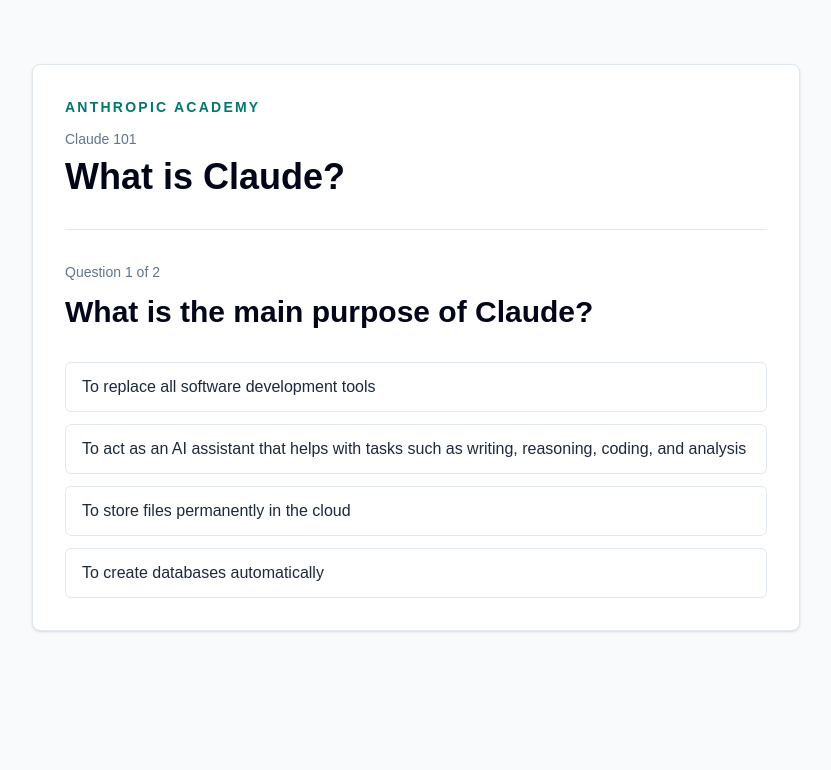
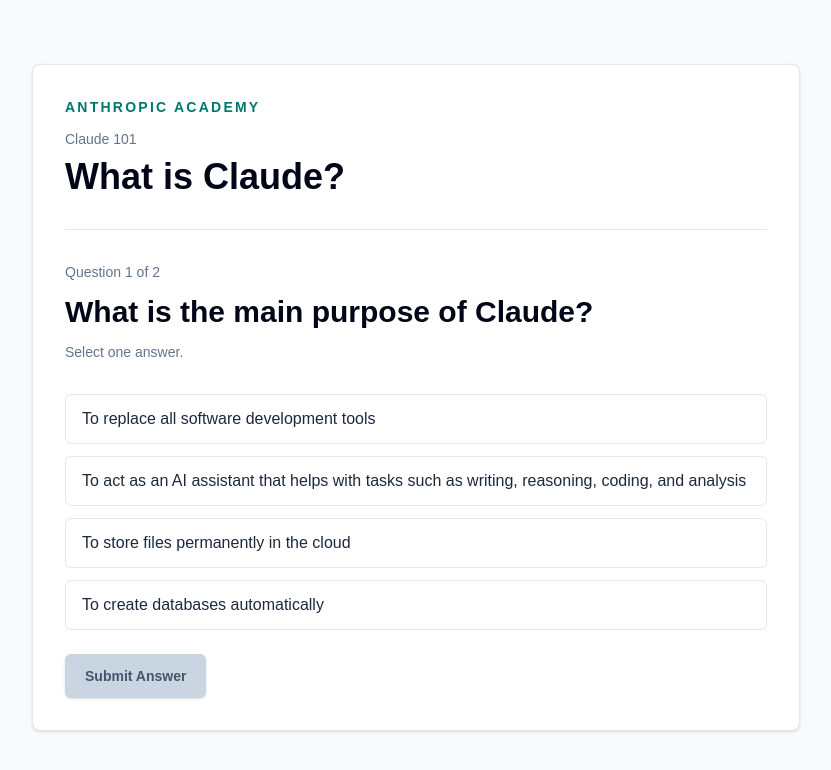
Before and after one commit to bh7781/mnemoloop, a Next.js app: page /practice in a window 1280 px wide. Shown: the top 770 px of the page, without its empty margins (224-1055 px from the left). Built offline with nearby package versions, Linux system fonts and the light colour scheme.

Commit message:
Support submit flow and multiple correct answers

```diff
--- a/app/practice/page.tsx
+++ b/app/practice/page.tsx
@@ -6,7 +6,7 @@
   id: string;
   question: string;
   options: string[];
-  correctOptionIndex: number;
+  correctOptionIndexes: number[];
   explanation: string;
 };
 
--- a/app/practice/question-data.ts
+++ b/app/practice/question-data.ts
@@ -57,8 +57,37 @@
   try {
     const file = await readFile(questionPath, "utf8");
 
-    return JSON.parse(file) as QuizData;
+    return normalizeQuiz(JSON.parse(file));
   } catch {
     return null;
   }
 }
+
+type RawQuizQuestion = Omit<QuizData["questions"][number], "correctOptionIndexes"> & {
+  correctOptionIndex?: number;
+  correctOptionIndexes?: number[];
+};
+
+type RawQuizData = Omit<QuizData, "questions"> & {
+  questions: RawQuizQuestion[];
+};
+
+function normalizeQuiz(rawQuiz: RawQuizData): QuizData {
+  return {
+    ...rawQuiz,
+    questions: rawQuiz.questions.map((question) => {
+      const correctOptionIndexes = Array.isArray(question.correctOptionIndexes)
+        ? question.correctOptionIndexes
+        : [question.correctOptionIndex].filter(
+            (index): index is number => typeof index === "number",
+          );
+      const normalizedQuestion = { ...question };
+      delete normalizedQuestion.correctOptionIndex;
+
+      return {
+        ...normalizedQuestion,
+        correctOptionIndexes,
+      };
+    }),
+  };
+}
--- a/app/practice/quiz.tsx
+++ b/app/practice/quiz.tsx
@@ -10,14 +10,15 @@
 
 type AnsweredQuestion = {
   questionId: string;
-  selectedOptionIndex: number;
+  selectedOptionIndexes: number[];
 };
 
 export default function Quiz({ quiz }: QuizProps) {
   const [currentQuestionIndex, setCurrentQuestionIndex] = useState(0);
-  const [selectedOptionIndex, setSelectedOptionIndex] = useState<number | null>(
-    null,
+  const [selectedOptionIndexes, setSelectedOptionIndexes] = useState<number[]>(
+    [],
   );
+  const [hasSubmitted, setHasSubmitted] = useState(false);
   const [correctCount, setCorrectCount] = useState(0);
   const [answeredQuestions, setAnsweredQuestions] = useState<
     AnsweredQuestion[]
@@ -25,25 +26,46 @@
   const [isComplete, setIsComplete] = useState(false);
 
   const currentQuestion = quiz.questions[currentQuestionIndex];
-  const hasAnswered = selectedOptionIndex !== null;
-  const isCorrect =
-    hasAnswered && selectedOptionIndex === currentQuestion.correctOptionIndex;
+  const isMultipleAnswer = currentQuestion.correctOptionIndexes.length > 1;
+  const hasSelectedAnswer = selectedOptionIndexes.length > 0;
+  const isCorrect = areOptionIndexesEqual(
+    selectedOptionIndexes,
+    currentQuestion.correctOptionIndexes,
+  );
 
   function selectOption(optionIndex: number) {
-    if (hasAnswered) {
+    if (hasSubmitted) {
       return;
     }
 
-    setSelectedOptionIndex(optionIndex);
+    setSelectedOptionIndexes((indexes) => {
+      if (!isMultipleAnswer) {
+        return [optionIndex];
+      }
+
+      if (indexes.includes(optionIndex)) {
+        return indexes.filter((index) => index !== optionIndex);
+      }
+
+      return [...indexes, optionIndex];
+    });
+  }
+
+  function submitAnswer() {
+    if (!hasSelectedAnswer || hasSubmitted) {
+      return;
+    }
+
+    setHasSubmitted(true);
     setAnsweredQuestions((answers) => [
       ...answers,
       {
         questionId: currentQuestion.id,
-        selectedOptionIndex: optionIndex,
+        selectedOptionIndexes,
       },
     ]);
 
-    if (optionIndex === currentQuestion.correctOptionIndex) {
+    if (isCorrect) {
       setCorrectCount((count) => count + 1);
     }
   }
@@ -55,12 +77,14 @@
     }
 
     setCurrentQuestionIndex((index) => index + 1);
-    setSelectedOptionIndex(null);
+    setSelectedOptionIndexes([]);
+    setHasSubmitted(false);
   }
 
   function restartQuiz() {
     setCurrentQuestionIndex(0);
-    setSelectedOptionIndex(null);
+    setSelectedOptionIndexes([]);
+    setHasSubmitted(false);
     setCorrectCount(0);
     setAnsweredQuestions([]);
     setIsComplete(false);
@@ -118,11 +142,18 @@
               const userSelectedAnswer =
                 answer === undefined
                   ? "No answer selected"
-                  : question.options[answer.selectedOptionIndex];
-              const correctAnswer =
-                question.options[question.correctOptionIndex];
-              const answeredCorrectly =
-                answer?.selectedOptionIndex === question.correctOptionIndex;
+                  : formatOptionAnswers(
+                      question.options,
+                      answer.selectedOptionIndexes,
+                    );
+              const correctAnswer = formatOptionAnswers(
+                question.options,
+                question.correctOptionIndexes,
+              );
+              const answeredCorrectly = areOptionIndexesEqual(
+                answer?.selectedOptionIndexes ?? [],
+                question.correctOptionIndexes,
+              );
 
               return (
                 <li
@@ -157,12 +188,20 @@
 
                   <div className="mt-5 grid gap-3">
                     <AnswerLine
-                      label="Your answer"
+                      label={
+                        question.correctOptionIndexes.length > 1
+                          ? "Your answers"
+                          : "Your answer"
+                      }
                       value={userSelectedAnswer}
                       tone={answeredCorrectly ? "correct" : "incorrect"}
                     />
                     <AnswerLine
-                      label="Correct answer"
+                      label={
+                        question.correctOptionIndexes.length > 1
+                          ? "Correct answers"
+                          : "Correct answer"
+                      }
                       value={correctAnswer}
                       tone="correct"
                     />
@@ -196,20 +235,29 @@
         <h1 className="mt-3 text-2xl font-semibold tracking-normal text-slate-950 sm:text-3xl">
           {currentQuestion.question}
         </h1>
+        <p className="mt-3 text-sm font-medium text-slate-500">
+          {isMultipleAnswer ? "Select all that apply." : "Select one answer."}
+        </p>
 
         <div className="mt-8 grid gap-3">
           {currentQuestion.options.map((option, optionIndex) => {
-            const isSelected = selectedOptionIndex === optionIndex;
+            const isSelected = selectedOptionIndexes.includes(optionIndex);
+            const isCorrectOption =
+              currentQuestion.correctOptionIndexes.includes(optionIndex);
 
             return (
               <button
-                key={option}
+                key={`${option}-${optionIndex}`}
                 type="button"
                 onClick={() => selectOption(optionIndex)}
-                disabled={hasAnswered}
+                aria-pressed={isSelected}
                 className={[
                   "rounded-md border px-4 py-3 text-left text-sm font-medium transition focus:outline-none focus:ring-2 focus:ring-slate-950 focus:ring-offset-2 sm:text-base",
-                  getOptionClassName({ hasAnswered, isSelected }),
+                  getOptionClassName({
+                    hasSubmitted,
+                    isCorrectOption,
+                    isSelected,
+                  }),
                 ].join(" ")}
               >
                 {option}
@@ -218,7 +266,16 @@
           })}
         </div>
 
-        {hasAnswered ? (
+        {!hasSubmitted ? (
+          <button
+            type="button"
+            onClick={submitAnswer}
+            disabled={!hasSelectedAnswer}
+            className="mt-6 rounded-md bg-slate-950 px-5 py-3 text-sm font-semibold text-white shadow-sm transition hover:bg-slate-800 focus:outline-none focus:ring-2 focus:ring-slate-950 focus:ring-offset-2 disabled:cursor-not-allowed disabled:bg-slate-300 disabled:text-slate-600"
+          >
+            Submit Answer
+          </button>
+        ) : (
           <div className="mt-8 rounded-md border border-slate-200 bg-slate-50 p-5">
             <p
               className={[
@@ -231,6 +288,20 @@
             <p className="mt-2 text-base leading-7 text-slate-700">
               {currentQuestion.explanation}
             </p>
+            <div className="mt-5">
+              <AnswerLine
+                label={
+                  currentQuestion.correctOptionIndexes.length > 1
+                    ? "Correct answers"
+                    : "Correct answer"
+                }
+                value={formatOptionAnswers(
+                  currentQuestion.options,
+                  currentQuestion.correctOptionIndexes,
+                )}
+                tone="correct"
+              />
+            </div>
             <button
               type="button"
               onClick={goToNextQuestion}
@@ -239,7 +310,7 @@
               Next question
             </button>
           </div>
-        ) : null}
+        )}
       </div>
     </section>
   );
@@ -306,19 +377,51 @@
 }
 
 function getOptionClassName({
-  hasAnswered,
+  hasSubmitted,
+  isCorrectOption,
   isSelected,
 }: {
-  hasAnswered: boolean;
+  hasSubmitted: boolean;
+  isCorrectOption: boolean;
   isSelected: boolean;
 }) {
-  if (!hasAnswered) {
+  if (!hasSubmitted && isSelected) {
+    return "border-teal-700 bg-teal-50 text-teal-950";
+  }
+
+  if (!hasSubmitted) {
     return "border-slate-200 bg-white text-slate-800 hover:border-teal-700 hover:bg-teal-50";
   }
 
+  if (isCorrectOption) {
+    return "border-teal-700 bg-teal-50 text-teal-950";
+  }
+
   if (isSelected) {
-    return "border-teal-700 bg-teal-50 text-teal-950";
+    return "border-red-700 bg-red-50 text-red-950";
   }
 
   return "border-slate-200 bg-white text-slate-500";
 }
+
+function areOptionIndexesEqual(left: number[], right: number[]) {
+  if (left.length !== right.length) {
+    return false;
+  }
+
+  const sortedLeft = [...left].sort((a, b) => a - b);
+  const sortedRight = [...right].sort((a, b) => a - b);
+
+  return sortedLeft.every((index, position) => index === sortedRight[position]);
+}
+
+function formatOptionAnswers(options: string[], optionIndexes: number[]) {
+  if (optionIndexes.length === 0) {
+    return "No answer selected";
+  }
+
+  return [...optionIndexes]
+    .sort((a, b) => a - b)
+    .map((optionIndex) => options[optionIndex])
+    .join("; ");
+}
--- a/generated/questions/ai/anthropic-academy/1-claude-101/s1c1-what-is-claude.questions.json
+++ b/generated/questions/ai/anthropic-academy/1-claude-101/s1c1-what-is-claude.questions.json
@@ -13,7 +13,7 @@
         "To store files permanently in the cloud",
         "To create databases automatically"
       ],
-      "correctOptionIndex": 1,
+      "correctOptionIndexes": [1],
       "explanation": "Claude is an AI assistant designed to help users with language, reasoning, coding, analysis, and related knowledge work tasks.",
       "difficulty": "easy",
       "questionType": "conceptual",
@@ -31,7 +31,7 @@
         "Practicing recall repeatedly so knowledge becomes easier to remember",
         "Only highlighting important sentences"
       ],
-      "correctOptionIndex": 2,
+      "correctOptionIndexes": [2],
       "explanation": "Mnemoloop is built around active recall and reinforcement, so repeated practice is more important than passive reading.",
       "difficulty": "easy",
       "questionType": "application",
```
